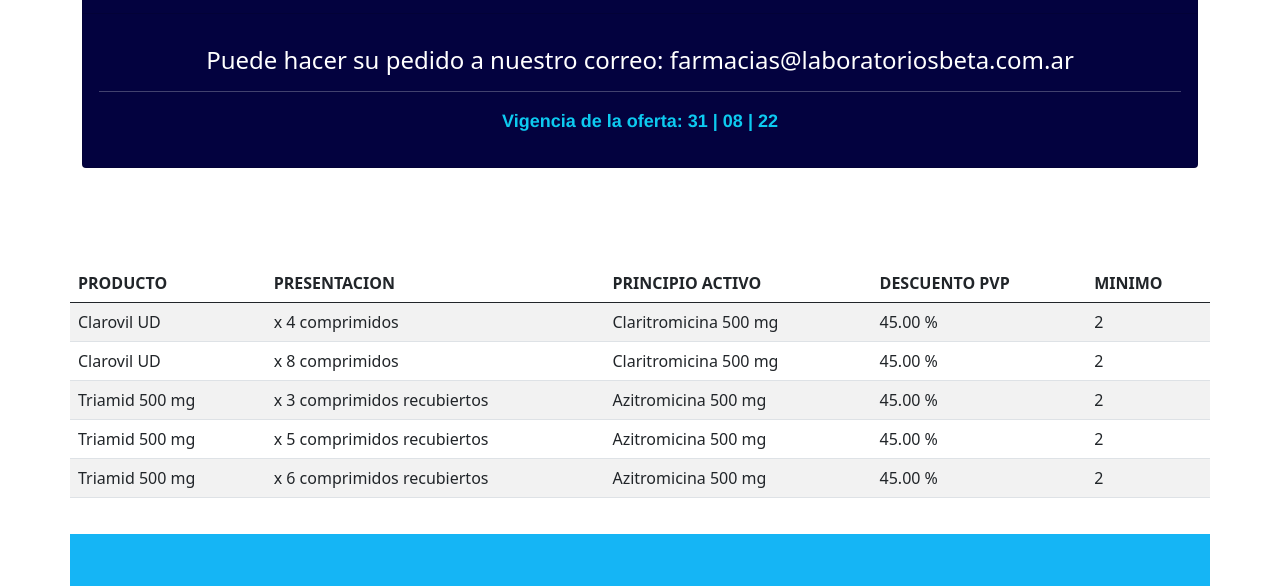
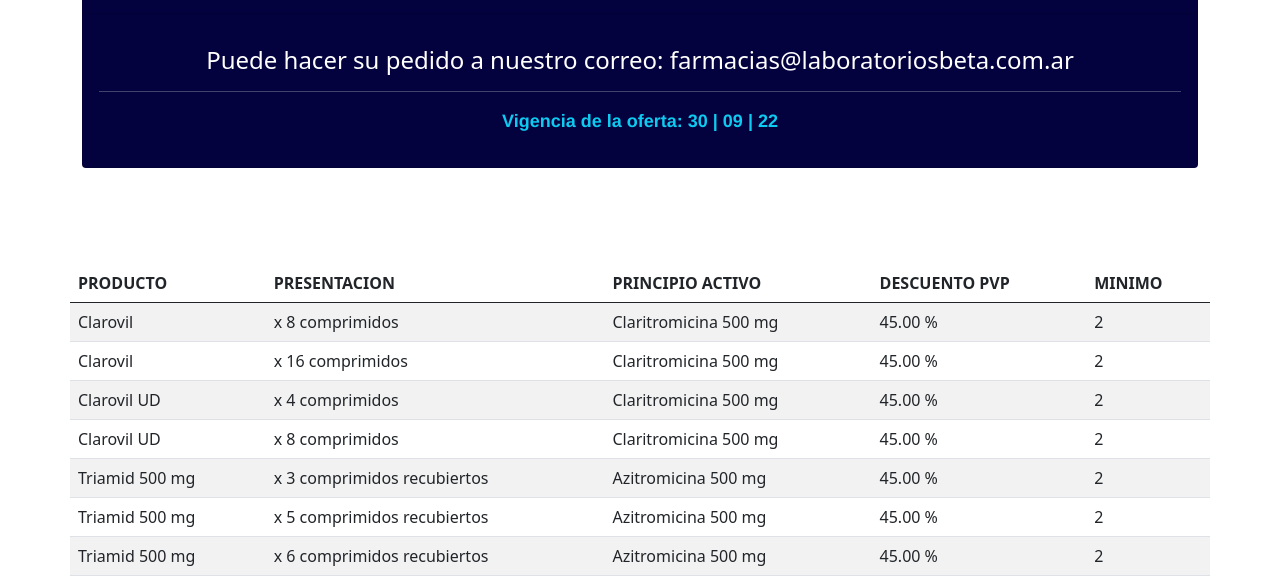
Before and after one commit to cecilia20-matalone/transferBeta2021, a plain HTML site: page transfer3.html in a window 1280 px wide. Shown: the part 820-1406 px from the top of the page. Drawn offline with nearby package versions, Linux system fonts and the light colour scheme.

Commit message:
Update transfer 3 septiembre

```diff
--- a/transfer3.html
+++ b/transfer3.html
@@ -25,7 +25,7 @@
                           <div class="col">
                             <nav class="navbar navbar-expand-lg navbar-light navbar-dark ">
                             <div class="container-fluid tex">
-                            <a class="navbar-brand text-info" href="index.html"><strong>TRANSFER AGOSTO</a></strong>
+                            <a class="navbar-brand text-info" href="index.html"><strong>TRANSFER SEPTIEMBRE</a></strong>
                             <button class="navbar-toggler text-white" type="button" data-bs-toggle="collapse" data-bs-target="#navbarNavAltMarkup" aria-controls="navbarNavAltMarkup" aria-expanded="false" aria-label="Toggle navigation">
                             <span class="navbar-toggler-icon text-white"></span>
                             </button>
@@ -56,7 +56,7 @@
         <div class="card-body text-white">
         <h4 class="card-title">Puede hacer su pedido a nuestro correo: <a href="mailto: farmacias@laboratoriosbeta.com.ar" class="text-decoration-none text-white">farmacias@laboratoriosbeta.com.ar</a></h4>
         <hr>
-        <p class="text-info colorheader">Vigencia de la oferta: 31 | 08 | 22</p>
+        <p class="text-info colorheader">Vigencia de la oferta: 30 | 09 | 22</p>
       </div>
     </div>
 </div>
@@ -78,6 +78,20 @@
 
         </tr>
       </thead>
+          <tr>
+            <td>Clarovil </td>
+              <td>x 8 comprimidos</td>
+              <td>Claritromicina 500 mg</td>
+              <td>45.00 %</td>
+              <td>2</td>
+            </tr>
+           <tr>
+            <td>Clarovil </td>
+              <td>x 16 comprimidos</td>
+              <td>Claritromicina 500 mg</td>
+              <td>45.00 %</td>
+              <td>2</td>
+            </tr>
           <tr>
             <td>Clarovil UD</td>
               <td>x 4 comprimidos</td>
```
